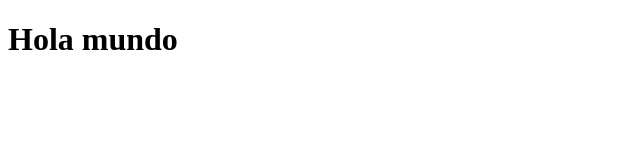
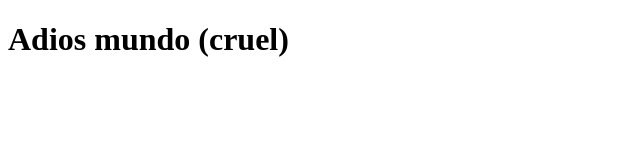
Before and after one commit to sergiodaniel21/cualquiercosa, a plain HTML site: page index.html in a window 1280 px wide. Shown: the whole page, without its empty margins (0-640 px from the left). Drawn offline with Linux system fonts and the light colour scheme.

Commit message:
cambio de mensaje mundo

```diff
--- a/index.html
+++ b/index.html
@@ -6,6 +6,6 @@
     <title>Document</title>
 </head>
 <body>
-    <h1>Hola mundo</h1>
+    <h1>Adios mundo (cruel)</h1>
 </body>
 </html>
```
